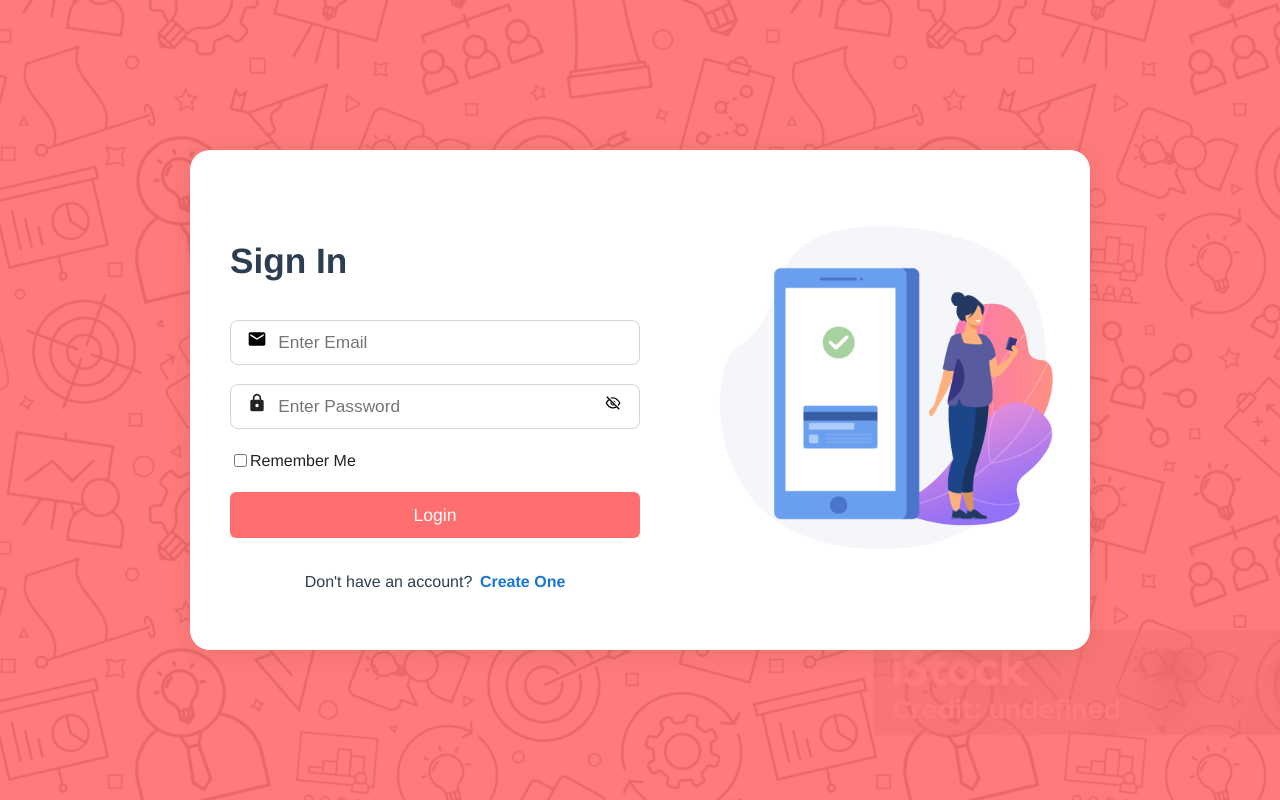
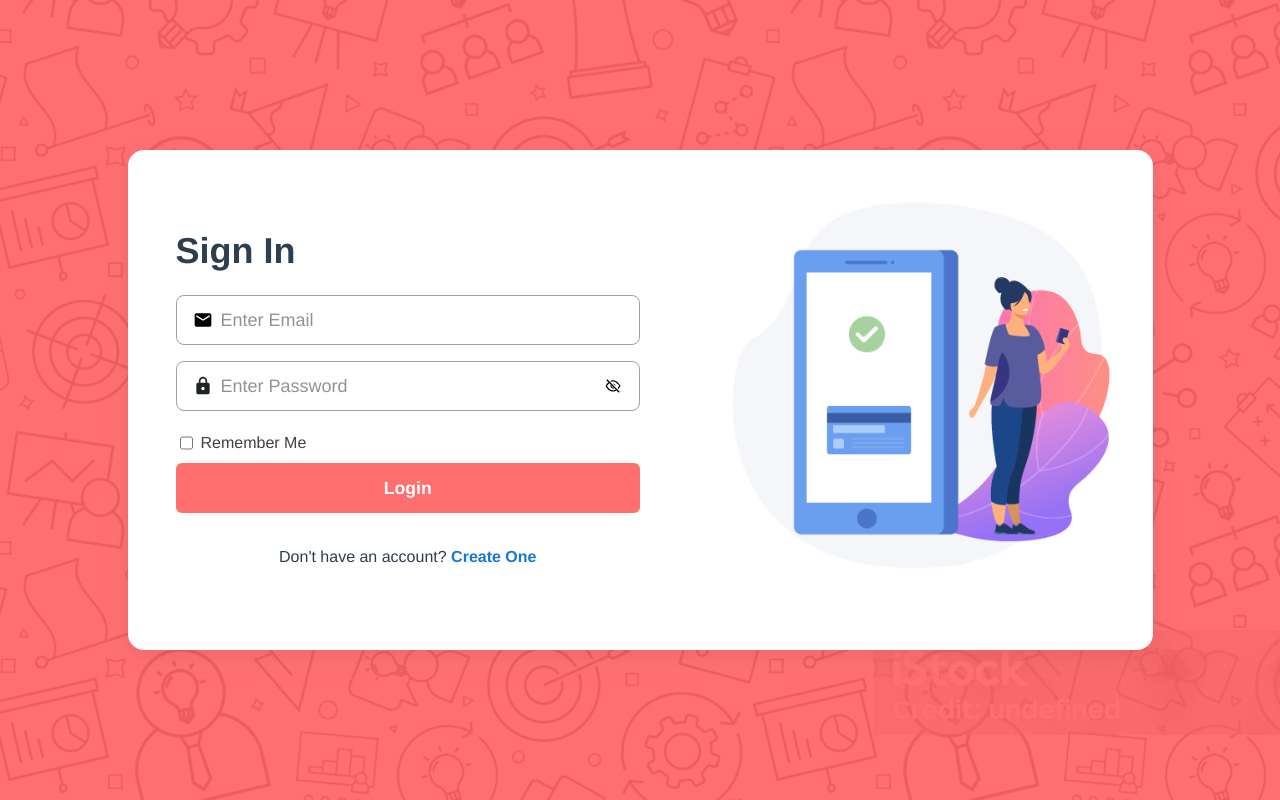
Before and after one commit to anirudhguptaA2/task-manager, a Vue app: page /login in a window 1280 px wide. Built offline with nearby package versions, Linux system fonts and the light colour scheme.

Commit message:
added tailwind style in login view

```diff
--- a/package.json
+++ b/package.json
@@ -11,8 +11,10 @@
   },
   "dependencies": {
     "@auth0/auth0-spa-js": "^2.3.0",
+    "@tailwindcss/vite": "^4.1.13",
     "firebase": "^12.2.1",
     "pinia": "^3.0.3",
+    "tailwindcss": "^4.1.13",
     "v-lazy-image": "^2.1.1",
     "vue": "^3.5.18",
     "vue-router": "^4.5.1"
--- a/src/App.vue
+++ b/src/App.vue
@@ -1,5 +1,5 @@
 <template>
-  <Navbar />
+  <!-- <Navbar /> -->
   <router-view />
 </template>
 
--- a/src/features/login/LoginView.vue
+++ b/src/features/login/LoginView.vue
@@ -1,34 +1,34 @@
 <template>
-  <div class="login-bg">
-    <div class="login-main">
-      <div class="login-left">
-        <h2>Sign In</h2>
+  <div class="bg-red-400 top-0 left-0 h-screen w-screen flex items-center justify-center bg-[url(@/assets/background.svg)]">
+    <div class="bg-white rounded-2xl shadow-[0_4px_24px_rgba(0,0,0,0.08)] flex max-w-900px w-100% min-h-[500px] overflow-hidden">
+      <div class="flex-1 p-12 flex flex-col justify-center">
+        <h2 class="font-bold text-4xl mb-6 text-left">Sign In</h2>
         <form @submit.prevent="handleLogin">
-          <div class="input-row">
-            <span class="icon"><img src="@/assets/mail.svg" alt="Mail Icon" width="20" height="20" /></span>
-            <input v-model="email" type="email" placeholder="Enter Email" required />
+          <div class="flex items-center bg-white border border-stone-400 rounded-lg mb-4 py-2 px-4">
+            <span class="mr-2"><img src="@/assets/mail.svg" alt="Mail Icon" width="20" height="20" /></span>
+            <input class="border-none bg-transparent text-stone-800 flex-1 text-lg py-0.5 px-0 outline-0" v-model="email" type="email" placeholder="Enter Email" required />
           </div>
-          <div class="input-row">
-            <span class="icon"><img src="@/assets/password.svg" alt="Password Icon" width="20" height="20" /></span>
-            <input v-model="password" :type="showPassword ? 'text' : 'password'" placeholder="Enter Password" required />
-            <span class="toggle" @click="showPassword = !showPassword">
-              <img v-if="showPassword" src="@/assets/eye.svg" alt="Show Password" width="20" height="20" />
-              <img v-else src="@/assets/eye-slash.svg" alt="Hide Password" width="20" height="20" />
+          <div class="flex items-center bg-white border border-stone-400 rounded-lg mb-4 py-2 px-4">
+            <span class="mr-2"><img src="@/assets/password.svg" alt="Password Icon" width="20" height="20" /></span>
+            <input class="border-none bg-transparent text-stone-800 flex-1 text-lg py-0.5 px-0 outline-0" v-model="password" :type="showPassword ? 'text' : 'password'" placeholder="Enter Password" required />
+            <span class="cursor-pointer ml-0.5" @click="showPassword = !showPassword">
+              <img v-if="showPassword" src="@/assets/eye.svg" alt="Show Password" class="w-5 h-5" />
+              <img v-else src="@/assets/eye-slash.svg" alt="Hide Password" class="w-5 h-5" />
             </span>
           </div>
-          <div class="login-options">
-            <label class="remember">
-              <input type="checkbox" v-model="rememberMe" /> Remember Me
+          <div class="flex items-center mb-1">
+            <label class="font-normal text-stone-700 flex text-center p-1">
+              <input type="checkbox" v-model="rememberMe" class="mr-2" /> Remember Me
             </label>
           </div>
-          <button class="login-btn" type="submit">Login</button>
+          <button class="bg-[#ff6f6f] text-white hover:bg-red-800 font-bold border-none rounded-md py-3 px-0 text-[1.1rem] w-full mb-6 cursor-pointer transition-colors duration-200" type="submit">Login</button>
         </form>
-        <div class="signup-link">
-          Don't have an account? <router-link to="/signup" class="signup">Create One</router-link>
+        <div class="text-[1rem] mt-2">
+          Don't have an account? <router-link to="/signup" class="text-[#1976d2] font-semibold text-left decoration-0">Create One</router-link>
         </div>
       </div>
-      <div class="login-right">
-  <img src="@/assets/login.svg" alt="Login Illustration" class="login-illustration" />
+      <div class="flex-1 bg-transparent flex items-center justify-center">
+        <img src="@/assets/login.svg" alt="Login Illustration" class="max-w-[90%] h-auto" />
       </div>
     </div>
   </div>
@@ -62,136 +62,3 @@ const handleLogout = async () => {
 };
 
 </script>
-
-<style scoped>
-/* Background and layout */
-.login-bg {
-  position: fixed;
-  top: 0;
-  left: 0;
-  width: 100vw;
-  height: 100vh;
-  min-height: 100vh;
-  background: #ff6f6f;
-  display: flex;
-  align-items: center;
-  justify-content: center;
-  background-image: url('@/assets/background.svg');
-  z-index: 0;
-}
-.login-main {
-  background: #fff;
-  border-radius: 20px;
-  box-shadow: 0 4px 24px rgba(0,0,0,0.08);
-  display: flex;
-  max-width: 900px;
-  width: 100%;
-  min-height: 500px;
-  overflow: hidden;
-}
-.login-left {
-  flex: 1;
-  padding: 3rem 2.5rem;
-  display: flex;
-  flex-direction: column;
-  justify-content: center;
-}
-.login-right {
-  flex: 1;
-  background: transparent;
-  display: flex;
-  align-items: center;
-  justify-content: center;
-}
-.login-illustration {
-  max-width: 90%;
-  height: auto;
-}
-/* Typography */
-h2 {
-  font-size: 2.2rem;
-  margin-bottom: 2rem;
-  font-weight: 700;
-  text-align: left;
-}
-/* Input styles */
-.input-row {
-  display: flex;
-  align-items: center;
-  background: #fff;
-  border: 1.5px solid #d3d3d3;
-  border-radius: 8px;
-  margin-bottom: 1.2rem;
-  padding: 0.5rem 1rem;
-}
-.input-row .icon {
-  margin-right: 0.7rem;
-}
-.input-row input {
-  border: none;
-  background: transparent;
-  color: #222;
-  flex: 1;
-  font-size: 1.08rem;
-  outline: none;
-  padding: 0.2rem 0;
-}
-.input-row .toggle {
-  cursor: pointer;
-  margin-left: 0.5rem;
-}
-/* Options and actions */
-.login-options {
-  display: flex;
-  align-items: center;
-  margin-bottom: 1.2rem;
-}
-.remember {
-  font-size: 1rem;
-  color: #222;
-  display: flex;
-  align-items: center;
-}
-.login-btn {
-  background: #ff6f6f;
-  color: #fff;
-  border: none;
-  border-radius: 6px;
-  padding: 0.8rem 0;
-  font-size: 1.1rem;
-  width: 100%;
-  margin-bottom: 1.5rem;
-  cursor: pointer;
-  transition: background 0.2s;
-}
-.login-btn:hover {
-  background: #e0487b;
-}
-/* Social login */
-.social-login {
-  display: flex;
-  align-items: center;
-  gap: 0.5rem;
-  margin-bottom: 1.2rem;
-  font-size: 1rem;
-}
-.social-icon {
-  width: 28px;
-  height: 28px;
-  cursor: pointer;
-  border-radius: 4px;
-  background: #f2f3f7;
-  padding: 2px;
-}
-/* Signup link */
-.signup-link {
-  font-size: 1rem;
-  margin-top: 0.5rem;
-}
-.signup {
-  color: #1976d2;
-  font-weight: 600;
-  text-decoration: none;
-  margin-left: 0.2rem;
-}
-</style>
--- a/src/style.css
+++ b/src/style.css
@@ -1,4 +1,6 @@
-:root {
+@import "tailwindcss";
+
+/* :root {
   font-family: system-ui, Avenir, Helvetica, Arial, sans-serif;
   line-height: 1.5;
   font-weight: 400;
@@ -75,4 +77,4 @@ button:focus-visible {
   button {
     background-color: #f9f9f9;
   }
-}
+} */
--- a/vite.config.js
+++ b/vite.config.js
@@ -1,10 +1,14 @@
 import { defineConfig } from 'vite'
 import vue from '@vitejs/plugin-vue'
 import path from 'path'
+import tailwindcss from '@tailwindcss/vite'
 
 // https://vite.dev/config/
 export default defineConfig({
-  plugins: [vue()],
+  plugins: [
+    vue(),
+    tailwindcss()
+  ],
   resolve: {
     alias: {
       '@': path.resolve(__dirname, './src'),
```
Also changed, not shown: 1 other file (tests, documents, lock files or other folders).
